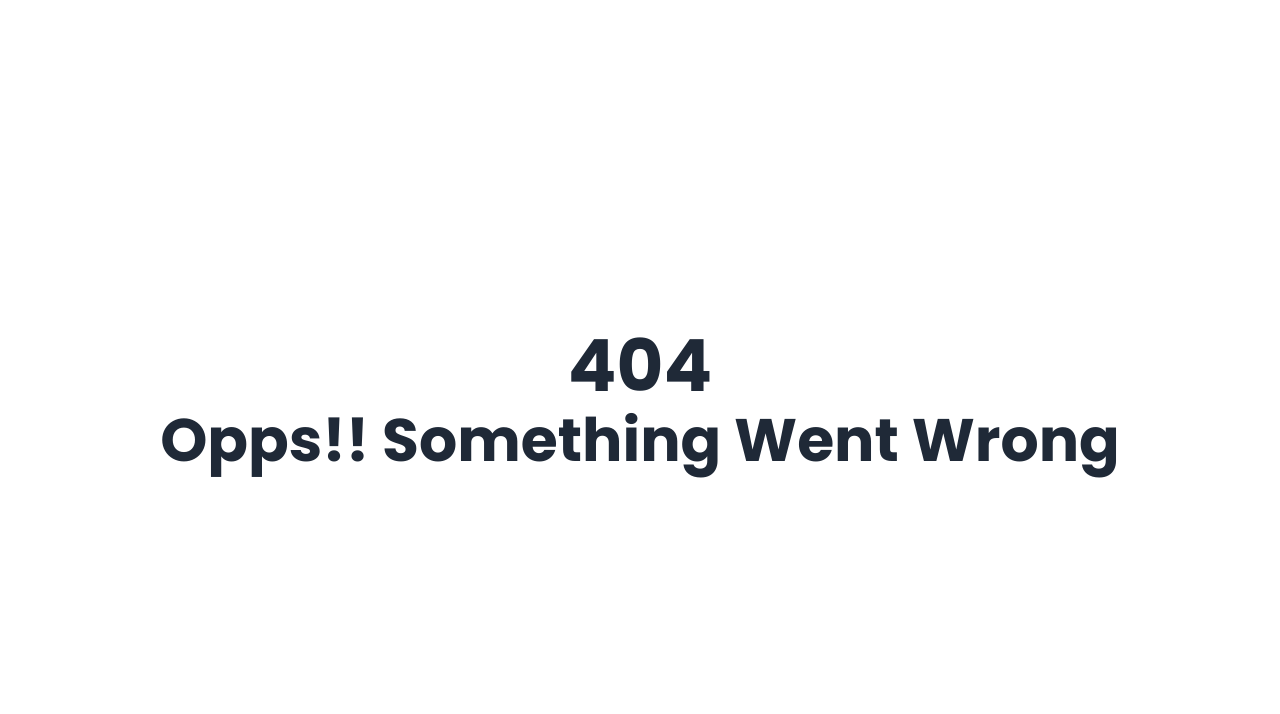
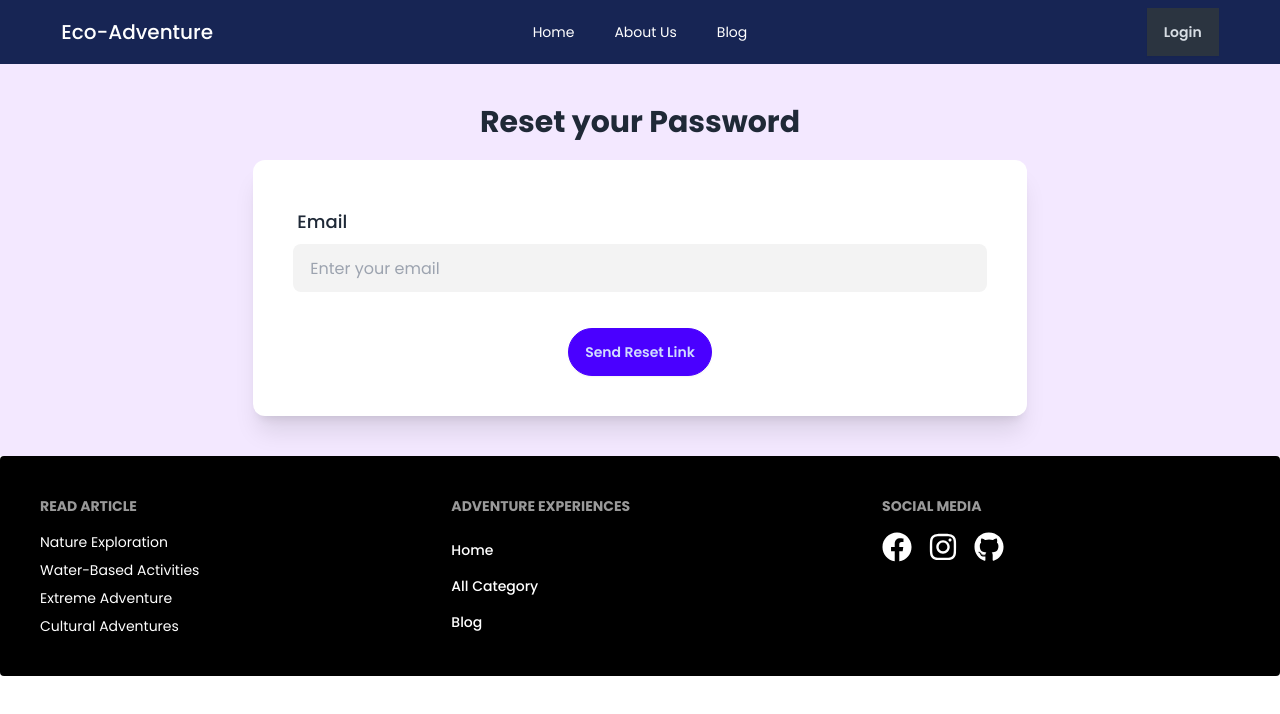
Before and after one commit to mrashed21/Eco-Adventure-Experiences, a React (Vite) app: page /reset/password in a window 1280 px wide. Before the commit this address had no page. Shown: the top 714 px of the page. Built offline with nearby package versions, Linux system fonts and the light colour scheme; no server answers.

Commit message:
ready to deploy

```diff
--- a/src/components/CardDetails.jsx
+++ b/src/components/CardDetails.jsx
@@ -8,7 +8,6 @@ const CardDetails = ({ singleCard }) => {
   useEffect(() => {
     AOS.init({
       duration: 1000,
-      once: true,
     });
   }, []);
 
@@ -19,31 +18,18 @@ const CardDetails = ({ singleCard }) => {
   };
 
   return (
-    <div className="">
     <div
       data-aos="zoom-in"
-        data-aos-easing="linear"
-        data-aos-duration="1000"
       className="card md:flex-row rounded-lg bg-base-100 shadow-xl p-4"
     >
-        <figure
-           data-aos="fade-down"
-           data-aos-easing="linear"
-           data-aos-duration="1000"
-          className=" md:w-1/2"
-        >
+      <figure data-aos="fade-down" className=" md:w-1/2">
         <img
           className="w-full rounded-xl object-cover"
           src={singleCard.image}
           alt={singleCard.adventureTitle}
         />
       </figure>
-        <div
-       data-aos="fade-up"
-       data-aos-easing="linear"
-       data-aos-duration="1000"
-          className="p-4 flex flex-col flex-grow  md:w-1/2"
-        >
+      <div data-aos="fade-up" className="p-4 flex flex-col flex-grow  md:w-1/2">
         <h2 className="text-xl font-semibold text-gray-800">
           {singleCard.adventureTitle}
         </h2>
@@ -69,7 +55,6 @@ const CardDetails = ({ singleCard }) => {
         </div>
       </div>
     </div>
-    </div>
   );
 };
 
--- /dev/null
+++ b/src/components/ForgotPassword.jsx
@@ -0,0 +1,78 @@
+import { useContext, useState } from "react";
+import { useLocation } from "react-router-dom";
+import { toast } from "react-toastify";
+import { AuthContext } from "../provider/AuthProvider";
+
+const ForgotPassword = () => {
+  const { state } = useLocation();
+  const [email, setEmail] = useState(state || "");
+  const { handleForgotPassword } = useContext(AuthContext);
+
+  const forgotPassword = async (e) => {
+    e.preventDefault();
+    try {
+      await handleForgotPassword(email);
+      toast.success("Send email successful!", {
+        position: "top-center",
+        autoClose: 2500,
+        hideProgressBar: false,
+        closeOnClick: true,
+        pauseOnHover: true,
+        draggable: true,
+        progress: undefined,
+        theme: "light",
+      });
+    } catch {
+      toast("Something went Wrong! Try agin.", {
+        position: "top-center",
+        autoClose: 2500,
+        hideProgressBar: false,
+        closeOnClick: true,
+        pauseOnHover: true,
+        draggable: true,
+        progress: undefined,
+        theme: "light",
+      });
+    }
+  };
+
+  return (
+    <div>
+      <div className="bg-purple-100">
+        <div className=" p-5 md:p-10 md:w-8/12 mx-auto">
+          <h2 className="text-center text-2xl md:text-3xl font-bold">
+            Reset your Password
+          </h2>
+          <div className="mt-5 p-5 md:p-10 bg-white rounded-xl shadow-xl">
+            <form onSubmit={forgotPassword}>
+              <div className="form-control">
+                <label className="label">
+                  <span className="text-lg font-medium">Email</span>
+                </label>
+                <input
+                  type="email"
+                  name="email"
+                  value={email}
+                  onChange={(e) => setEmail(e.target.value)}
+                  placeholder="Enter your email"
+                  className="input bg-[#F3F3F3] rounded-lg focus:outline-none"
+                  required
+                />
+              </div>
+              <div className="flex items-center justify-center mt-4">
+                <button
+                  type="submit"
+                  className="btn btn-primary rounded-full mt-5"
+                >
+                  Send Reset Link
+                </button>
+              </div>
+            </form>
+          </div>
+        </div>
+      </div>
+    </div>
+  );
+};
+
+export default ForgotPassword;
--- a/src/components/Login.jsx
+++ b/src/components/Login.jsx
@@ -8,6 +8,7 @@ import { AuthContext } from "../provider/AuthProvider";
 const Login = () => {
   const { handleLogin, handleLoginGoogle, setUser } = useContext(AuthContext);
   const [showPassword, setShowPassword] = useState(false);
+  const [rememberEmail, setRememberEmail] = useState();
   const navigate = useNavigate();
   const handleLoginForm = (e) => {
     e.preventDefault();
@@ -87,6 +88,8 @@ const Login = () => {
                   </label>
                   <input
                     type="email"
+                    value={rememberEmail}
+                    onChange={(e) => setRememberEmail(e.target.value)}
                     name="email"
                     placeholder="email"
                     className="input bg-[#F3F3F3] rounded-lg focus:outline-none"
@@ -117,7 +120,11 @@ const Login = () => {
 
                 <div className="flex flex-col md:flex-row gap-3 md:items-center justify-between">
                   <p>
-                    <Link href="#" className="label-text-alt link link-hover">
+                    <Link
+                      to={"/reset/password"}
+                      state={rememberEmail}
+                      className="label-text-alt link link-hover"
+                    >
                       Forgot password?
                     </Link>
                   </p>
--- a/src/components/Navbar.jsx
+++ b/src/components/Navbar.jsx
@@ -185,12 +185,12 @@ const Navbar = () => {
           </ul>
         </div>
 
-        <div className="navbar-end">
+        <div className="navbar-end ">
           {user && (
             <div
               title={user.displayName && user.displayName}
               onClick={navigateProfile}
-              className="text-xl md:text-3xl cursor-pointer w-10 h-10 rounded-full"
+              className="text-xl flex items-center md:text-3xl cursor-pointer w-10 h-10 rounded-full"
             >
               {user && user.photoURL ? (
                 <img
--- a/src/components/SignUp.jsx
+++ b/src/components/SignUp.jsx
@@ -7,7 +7,8 @@ import { toast } from "react-toastify";
 import { AuthContext } from "../provider/AuthProvider";
 
 const SignUp = () => {
-  const { handleSignUp, handleLoginGoogle, setUser } = useContext(AuthContext);
+  const { handleSignUp, handleLoginGoogle, setUser, handleName } =
+    useContext(AuthContext);
   const [showPassword, setShowPassword] = useState(false);
   const [error, setError] = useState("");
   const navigate = useNavigate();
@@ -66,7 +67,8 @@ const SignUp = () => {
     e.preventDefault();
     const email = e.target.email.value;
     const password = e.target.password.value;
-
+    const name = e.target.name.value;
+    const image = e.target.profile.value;
     const passwordError = validatePassword(password);
     if (passwordError) {
       setError(passwordError);
@@ -75,8 +77,9 @@ const SignUp = () => {
 
     handleSignUp(email, password)
       .then((result) => {
+        handleName(name, image).then(() => {
           setUser(result.user);
-        navigate("/");
+          navigate(redirectTo);
           toast.success("Signup successful!", {
             position: "top-center",
             autoClose: 2500,
@@ -86,6 +89,7 @@ const SignUp = () => {
             draggable: true,
             progress: undefined,
             theme: "light",
+          });
         });
         setError("");
       })
--- a/src/components/SingleCardDetails.jsx
+++ b/src/components/SingleCardDetails.jsx
@@ -25,7 +25,6 @@ const SingleCardDetails = () => {
   useEffect(() => {
     AOS.init({
       duration: 1000,
-      once: true,
     });
   }, []);
   const [showModal, setShowModal] = useState(false);
@@ -97,12 +96,18 @@ const SingleCardDetails = () => {
               </li>
               <li>
                 {" "}
-              <span className="md:text-lg font-medium"> Adventure Level: </span>
+                <span className="md:text-lg font-medium">
+                  {" "}
+                  Adventure Level:{" "}
+                </span>
                 {adventureLevel}
               </li>
               <li>
                 {" "}
-              <span className="md:text-lg font-medium"> Max Group Size: </span>
+                <span className="md:text-lg font-medium">
+                  {" "}
+                  Max Group Size:{" "}
+                </span>
                 {maxGroupSize} <span>People</span>
               </li>
               <li>
@@ -144,8 +149,8 @@ const SingleCardDetails = () => {
             <div className="modal-box text-center">
               <h3 className="font-bold text-lg">Consultation Time</h3>
               <p className="py-4">
-              Experts are available between <b>10:00 AM</b> and <b>8:00 PM</b>.
-              Please visit during these hours.
+                Experts are available between <b>10:00 AM</b> and <b>8:00 PM</b>
+                . Please visit during these hours.
               </p>
               <div className="px-10">
                 <button
--- a/src/components/UpdateProfile.jsx
+++ b/src/components/UpdateProfile.jsx
@@ -1,13 +1,64 @@
+import { useContext } from "react";
 import { Helmet } from "react-helmet-async";
+import { useNavigate } from "react-router-dom";
+import { AuthContext } from "../provider/AuthProvider";
 
 const UpdateProfile = () => {
+  const navigate = useNavigate();
+  const { handleName } = useContext(AuthContext);
+  const handeleUpdate = (e) => {
+    e.preventDefault();
+    const name = e.target.name.value;
+    const image = e.target.profile.value;
+    handleName(name, image).then(() => {
+      navigate("/");
+    });
+  };
   return (
-    <div>
+    <>
       <Helmet>
         <title>Profile Update</title>
       </Helmet>
-      Update your Profle
-    </div>
+      <div className=" bg-purple-100 py-5">
+        <div className=" px-5 md:p-10 md:w-8/12 mx-auto">
+          <h2 className="text-center text-3xl font-bold">
+            {" "}
+            Update your Profle
+          </h2>
+          <div className=" mt-5 p-10 bg-white rounded-xl shadow-xl ">
+            <form onSubmit={handeleUpdate}>
+              <div className="form-control">
+                <label className="label">
+                  <span className="text-lg font-medium">Name</span>
+                </label>
+                <input
+                  type="text"
+                  name="name"
+                  placeholder="Enter your name"
+                  className="input bg-[#F3F3F3] rounded-lg focus:outline-none"
+                />
+              </div>
+              <div className="form-control">
+                <label className="label">
+                  <span className="text-lg font-medium">Image URL</span>
+                </label>
+                <input
+                  type="text"
+                  name="profile"
+                  placeholder="Enter your Photo URL"
+                  className="input bg-[#F3F3F3] rounded-lg focus:outline-none"
+                />
+              </div>
+              <div className="flex items-center justify-center mt-4">
+                <button className="btn btn-primary rounded-full mt-5">
+                  Update Profile
+                </button>
+              </div>
+            </form>
+          </div>
+        </div>
+      </div>
+    </>
   );
 };
 
--- a/src/pages/AboutUs.jsx
+++ b/src/pages/AboutUs.jsx
@@ -1,12 +1,17 @@
 import { Helmet } from "react-helmet-async";
 
 const AboutUs = () => {
-  return <div>
-    <Helmet>
+  return (
+    <div>
+      <Helmet>
         <title>About Us</title>
         <link rel="canonical" href="https://www.tacobell.com/" />
       </Helmet>
-      this is about us</div>;
+      <div className="">
+        <h2 className="text-center text-3xl font-bold"> About us</h2>
+      </div>
+    </div>
+  );
 };
 
 export default AboutUs;
--- a/src/pages/MyProfile.jsx
+++ b/src/pages/MyProfile.jsx
@@ -15,7 +15,7 @@ const MyProfile = () => {
         </title>
       </Helmet>
       <div className="bg-purple-100 py-10">
-        <div className="w-1/2 mx-auto bg-white py-8 rounded-xl shadow-lg flex flex-col items-center">
+        <div className="mx-5 md:w-1/2 md:mx-auto bg-white py-8 rounded-xl shadow-lg flex flex-col items-center">
           <h2 className="text-3xl font-medium py-3">
             {" "}
             {user.displayName
--- a/src/provider/AuthProvider.jsx
+++ b/src/provider/AuthProvider.jsx
@@ -3,9 +3,11 @@ import {
   createUserWithEmailAndPassword,
   GoogleAuthProvider,
   onAuthStateChanged,
+  sendPasswordResetEmail,
   signInWithEmailAndPassword,
   signInWithPopup,
   signOut,
+  updateProfile,
 } from "firebase/auth";
 
 import { createContext, useEffect, useState } from "react";
@@ -23,6 +25,13 @@ const AuthProvider = ({ children }) => {
   };
   const handleLogin = (email, password) => {
     return signInWithEmailAndPassword(auth, email, password);
+  };
+
+  const handleName = (name, image) => {
+    return updateProfile(auth.currentUser, {
+      displayName: name,
+      photoURL: image,
+    });
   };
 
   const googleProvider = new GoogleAuthProvider();
@@ -43,11 +52,17 @@ const AuthProvider = ({ children }) => {
       });
     });
   };
+
+  const handleForgotPassword = (email) => {
+    return sendPasswordResetEmail(auth, email);
+  };
   const authInfo = {
     handleSignUp,
     handleLogin,
     handleLoginGoogle,
+    handleName,
     logOut,
+    handleForgotPassword,
     user,
     setUser,
     loading,
--- a/src/routes/routes.jsx
+++ b/src/routes/routes.jsx
@@ -1,18 +1,19 @@
 import { createBrowserRouter } from "react-router-dom";
 import CardContainer from "../components/CardContainer";
+import ForgotPassword from "../components/ForgotPassword";
 import Login from "../components/Login";
 import SignUp from "../components/SignUp";
 import SingleCardDetails from "../components/SingleCardDetails";
 import UpdateProfile from "../components/UpdateProfile";
 import Error from "../error/Error";
 import MainLayout from "../layouts/MainLayout";
+import AboutUs from "../pages/AboutUs";
 import Blog from "../pages/Blog";
 import Home from "../pages/Home";
 import MyProfile from "../pages/MyProfile";
 import CategoryProvider from "../provider/AllDataContext";
 import AuthProvider from "../provider/AuthProvider";
 import PrivateRoute from "./PrivateRoute";
-import AboutUs from "../pages/AboutUs";
 
 const routes = createBrowserRouter([
   {
@@ -58,7 +59,7 @@ const routes = createBrowserRouter([
       },
       {
         path: "/aboutus",
-        element: <AboutUs/>,
+        element: <AboutUs />,
       },
       {
         path: "/blog",
@@ -73,6 +74,7 @@ const routes = createBrowserRouter([
           </PrivateRoute>
         ),
       },
+      { path: "/reset/password", element: <ForgotPassword /> },
       {
         path: "/profile",
         element: (
```
Lines whose indentation alone changed are shown as unchanged.
